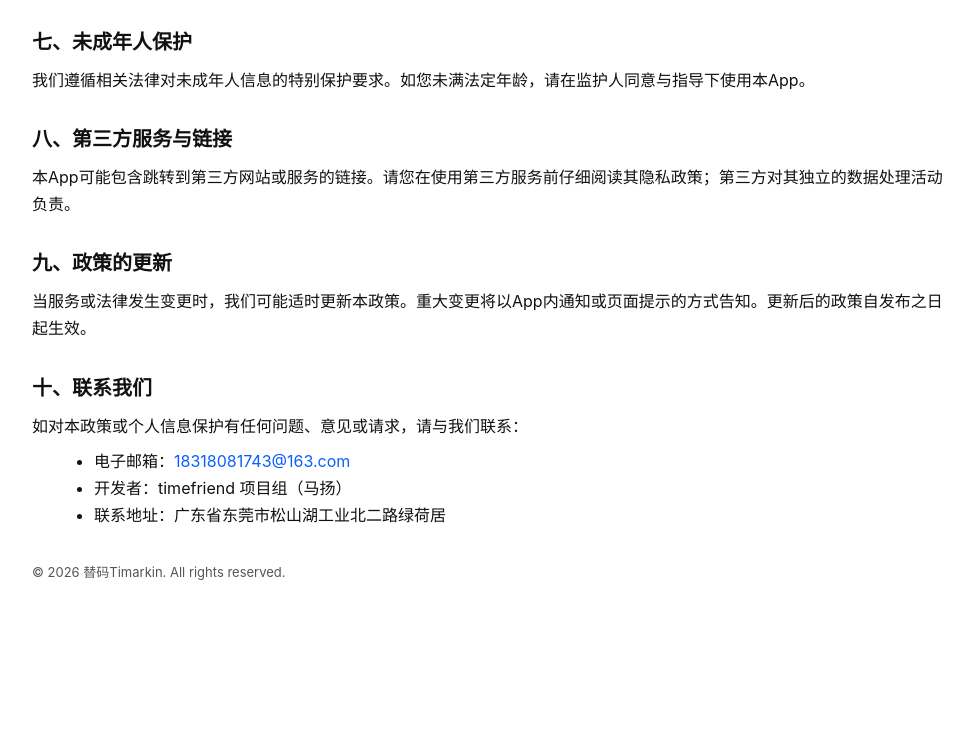
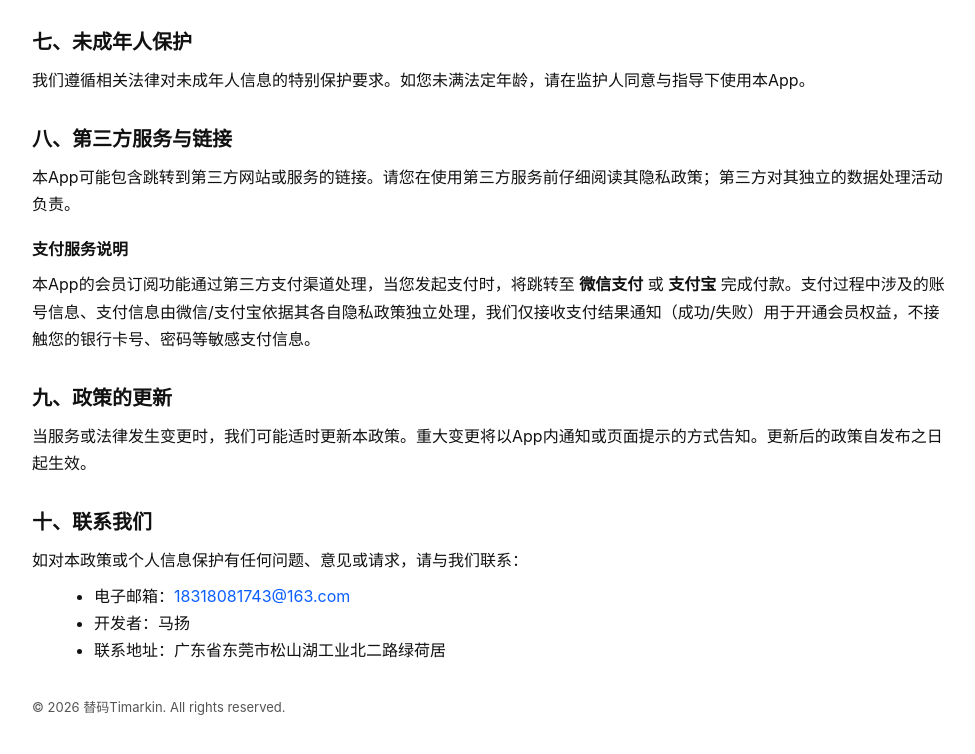
Before and after one commit to Masir1128/timefriend-privacy, a plain HTML site: page index.html in a window 1280 px wide. Shown: the part 1850-2604 px from the top of the page, without its empty margins (148-1123 px from the left). Before the commit the page ends 2505 px from the top, so only its background shows below. Drawn offline with Linux system fonts and the light colour scheme.

Commit message:
补充支付服务说明（微信支付/支付宝）

```diff
--- a/index.html
+++ b/index.html
@@ -103,6 +103,9 @@
     <h2>八、第三方服务与链接</h2>
     <p>本App可能包含跳转到第三方网站或服务的链接。请您在使用第三方服务前仔细阅读其隐私政策；第三方对其独立的数据处理活动负责。</p>
 
+    <h3>支付服务说明</h3>
+    <p>本App的会员订阅功能通过第三方支付渠道处理，当您发起支付时，将跳转至 <strong>微信支付</strong> 或 <strong>支付宝</strong> 完成付款。支付过程中涉及的账号信息、支付信息由微信/支付宝依据其各自隐私政策独立处理，我们仅接收支付结果通知（成功/失败）用于开通会员权益，不接触您的银行卡号、密码等敏感支付信息。</p>
+
     <h2>九、政策的更新</h2>
     <p>当服务或法律发生变更时，我们可能适时更新本政策。重大变更将以App内通知或页面提示的方式告知。更新后的政策自发布之日起生效。</p>
 
@@ -110,7 +113,7 @@
     <p>如对本政策或个人信息保护有任何问题、意见或请求，请与我们联系：</p>
     <ul>
       <li>电子邮箱：<a href="mailto:contact@timefriend.app">18318081743@163.com</a></li>
-      <li>开发者：timefriend 项目组（马扬）</li>
+      <li>开发者：马扬</li>
       <li>联系地址：广东省东莞市松山湖工业北二路绿荷居</li>
     </ul>
 
```
